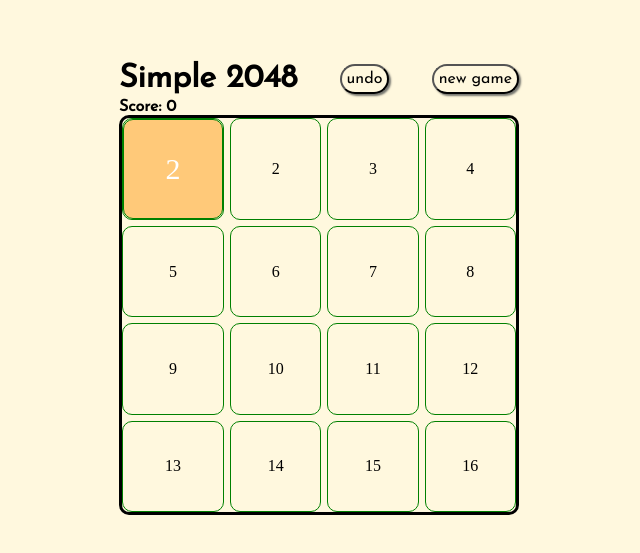
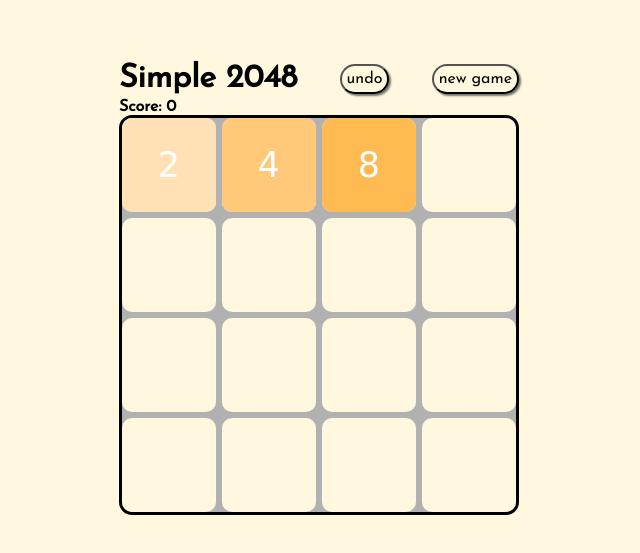
Before and after one commit to asianchun/2048, a plain HTML site: page index.html in a window 1280 px wide. Shown: the part 113-666 px from the top of the page, without its empty margins (321-961 px from the left). Drawn offline with Linux system fonts and the light colour scheme; a web font is replaced by a local one.

Commit message:
Finalise styling + test JS

```diff
--- a/index.html
+++ b/index.html
@@ -3,16 +3,18 @@
   <head>
     <meta charset="UTF-8" />
     <meta http-equiv="X-UA-Compatible" content="IE=edge" />
-    <meta
-      name="viewport"
-      content="width=device-width, initial-scale=1.0"
-      <link
-      rel="preconnect"
-      href="https://fonts.googleapis.com"
-    />
+    <meta name="viewport" content="width=device-width, initial-scale=1.0" />
+    <link rel="preconnect" href="https://fonts.googleapis.com" />
     <link rel="preconnect" href="https://fonts.gstatic.com" crossorigin />
     <link
       href="https://fonts.googleapis.com/css2?family=Josefin+Sans&display=swap"
+      rel="stylesheet"
+    />
+
+    <link rel="preconnect" href="https://fonts.googleapis.com" />
+    <link rel="preconnect" href="https://fonts.gstatic.com" crossorigin />
+    <link
+      href="https://fonts.googleapis.com/css2?family=Bakbak+One&display=swap"
       rel="stylesheet"
     />
 
@@ -25,29 +27,29 @@
   <body>
     <div class="heading">
       <h1>Simple 2048</h1>
-      <button class="button">undo</button>
-      <button class="button">new game</button>
+      <button class="button" data-undo>undo</button>
+      <button class="button" data-reset>new game</button>
     </div>
 
     <h4 class="score">Score: 0</h4>
 
     <div class="canvas">
-      <div class="playArea"><div class="playArea test">2</div></div>
-      <div class="playArea">2</div>
-      <div class="playArea">3</div>
-      <div class="playArea">4</div>
-      <div class="playArea">5</div>
-      <div class="playArea">6</div>
-      <div class="playArea">7</div>
-      <div class="playArea">8</div>
-      <div class="playArea">9</div>
-      <div class="playArea">10</div>
-      <div class="playArea">11</div>
-      <div class="playArea">12</div>
-      <div class="playArea">13</div>
-      <div class="playArea">14</div>
-      <div class="playArea">15</div>
-      <div class="playArea">16</div>
+      <div class="playArea"><div class="playArea block two">2</div></div>
+      <div class="playArea"><div class="playArea block four">4</div></div>
+      <div class="playArea"><div class="playArea block eight">8</div></div>
+      <div class="playArea"></div>
+      <div class="playArea"></div>
+      <div class="playArea"></div>
+      <div class="playArea"></div>
+      <div class="playArea"></div>
+      <div class="playArea"></div>
+      <div class="playArea"></div>
+      <div class="playArea"></div>
+      <div class="playArea"></div>
+      <div class="playArea"></div>
+      <div class="playArea"></div>
+      <div class="playArea"></div>
+      <div class="playArea"></div>
     </div>
   </body>
 </html>
--- a/index.js
+++ b/index.js
@@ -0,0 +1,27 @@
+//Variables
+const undo = document.querySelector("[data-undo]")
+const reset = document.querySelector("[data-reset]")
+
+//Functions
+
+//Onclick
+undo.onclick = () => {
+  console.log("Undo the ting")
+}
+
+reset.onclick = () => {
+  console.log("Reset the ting")
+}
+
+//On keyboard
+document.addEventListener("keydown", (event) => {
+  if (event.key == "ArrowLeft") {
+    console.log("Go left boi")
+  } else if (event.key == "ArrowRight") {
+    console.log("Go right boi")
+  } else if (event.key == "ArrowDown") {
+    console.log("Go down boi")
+  } else if (event.key == "ArrowUp") {
+    console.log("Go up boi")
+  }
+})
--- a/style.css
+++ b/style.css
@@ -44,7 +44,8 @@ html {
 }
 
 .canvas {
-  border-radius: 10px;
+  background-color: rgb(177, 177, 177);
+  border-radius: 13px;
   display: grid;
   border: 3px solid;
   height: 400px;
@@ -55,17 +56,29 @@ html {
 }
 
 .playArea {
+  background-color: #fff8de;
   display: flex;
   align-items: center;
   justify-content: center;
-  border: 1px solid green;
   border-radius: 10px;
 }
 
-.test {
-  width: 100px;
-  height: 100px;
+.block {
+  width: 94px;
+  height: 94px;
+  color: white;
+  font-size: 35px;
+  font-family: "Bakbak One", cursive;
+}
+
+.two {
+  background-color: #ffe1b5;
+}
+
+.four {
   background-color: rgb(255, 201, 121);
-  color: white;
-  font-size: 30px;
 }
+
+.eight {
+  background-color: #ffba52;
+}
```
